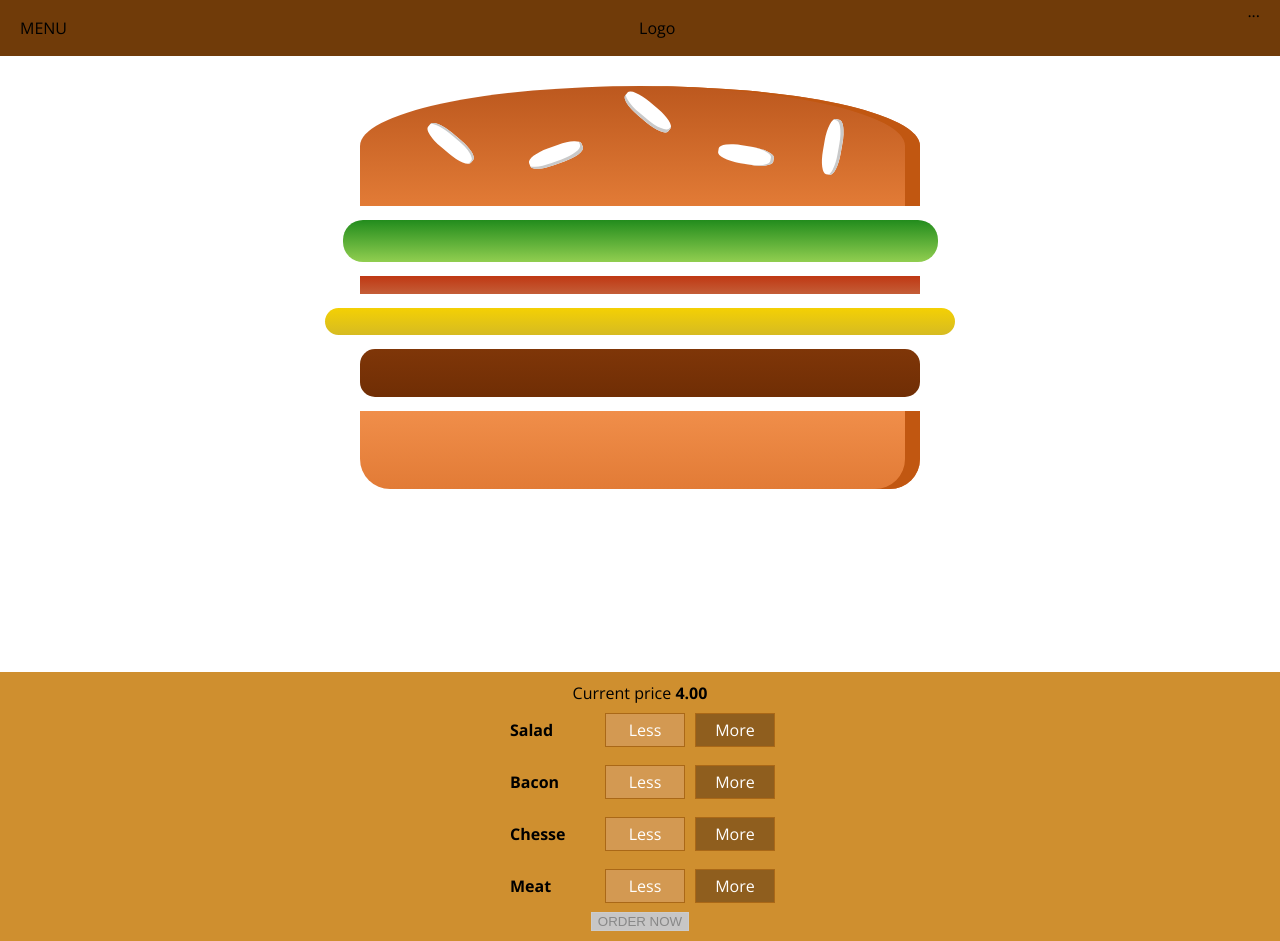
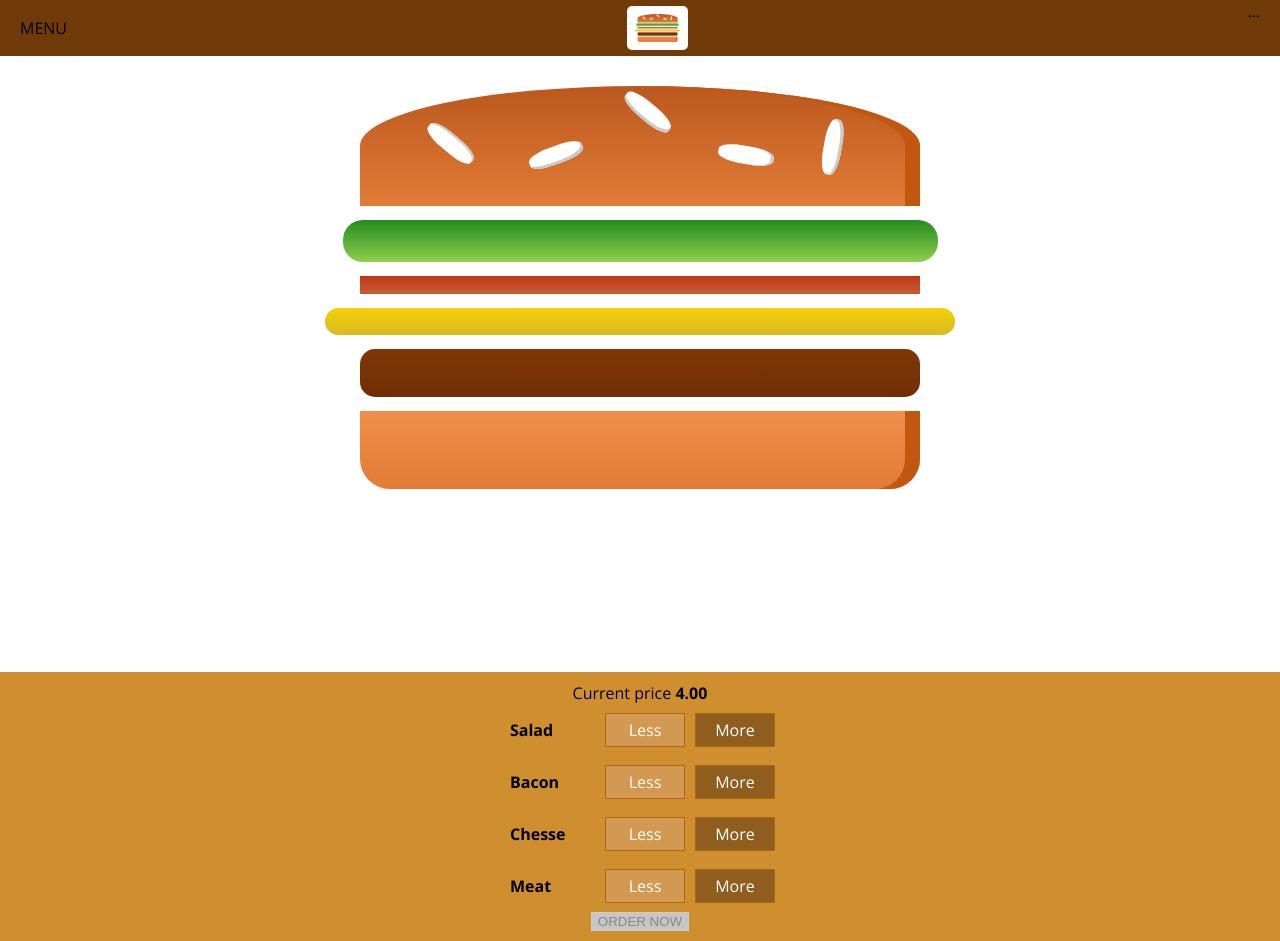
Before and after one commit to maveras/react_hamburger, a React app: page / in a window 1280 px wide. Built offline with nearby package versions, Linux system fonts and the light colour scheme.

Commit message:
added logo component, css and modified toolbar to add logo compo

```diff
--- a/src/components/Navigation/Toolbar/Toolbar.js
+++ b/src/components/Navigation/Toolbar/Toolbar.js
@@ -1,10 +1,11 @@
 import React from 'react'
 import classes from './Toolbar.css'
+import Logo from '../../logo/logo'
 
 const toolbar = (props) => (
   <header className={classes.Toolbar}>
     <div>MENU</div>
-    <div>Logo</div>
+    <Logo></Logo>
     <nav>
       ...
     </nav>
--- /dev/null
+++ b/src/components/logo/Logo.css
@@ -0,0 +1,11 @@
+.Logo {
+  background-color: white;
+  padding: 8px;
+  height: 80%;
+  box-sizing: border-box;
+  border-radius: 5px;
+}
+
+.Logo img {
+  height: 100%;
+}
--- /dev/null
+++ b/src/components/logo/logo.js
@@ -0,0 +1,10 @@
+import React from 'react'
+import logoImg from '../../assets/images/burger-logo.png'
+import classes from './Logo.css'
+const logo = () => (
+  <div className={classes.Logo}>
+    <img src={logoImg} alt="burgerLogo"/>
+  </div>
+)
+
+export default logo
```
Also changed, not shown: src/assets/images/burger-logo.png (added).
